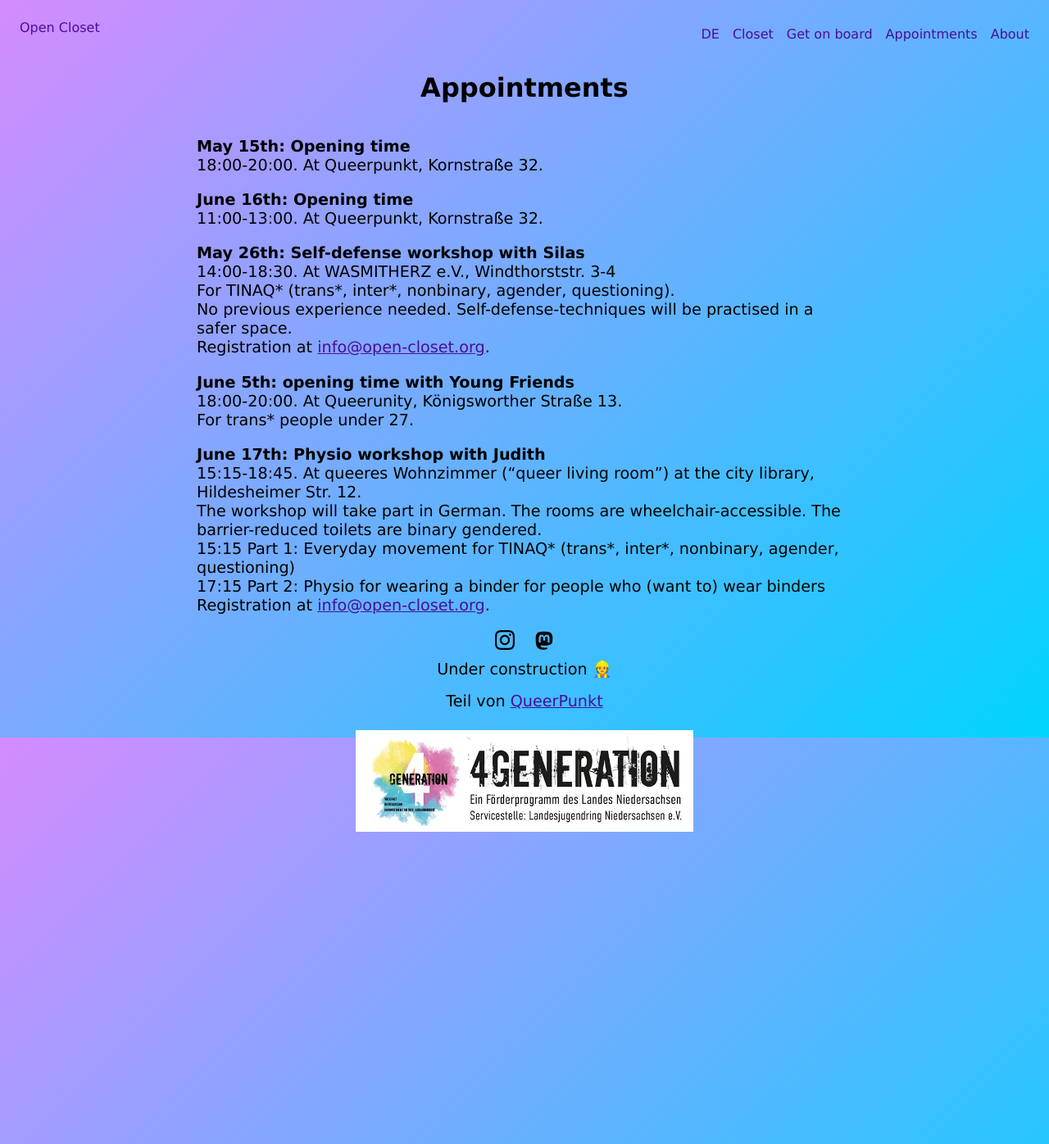
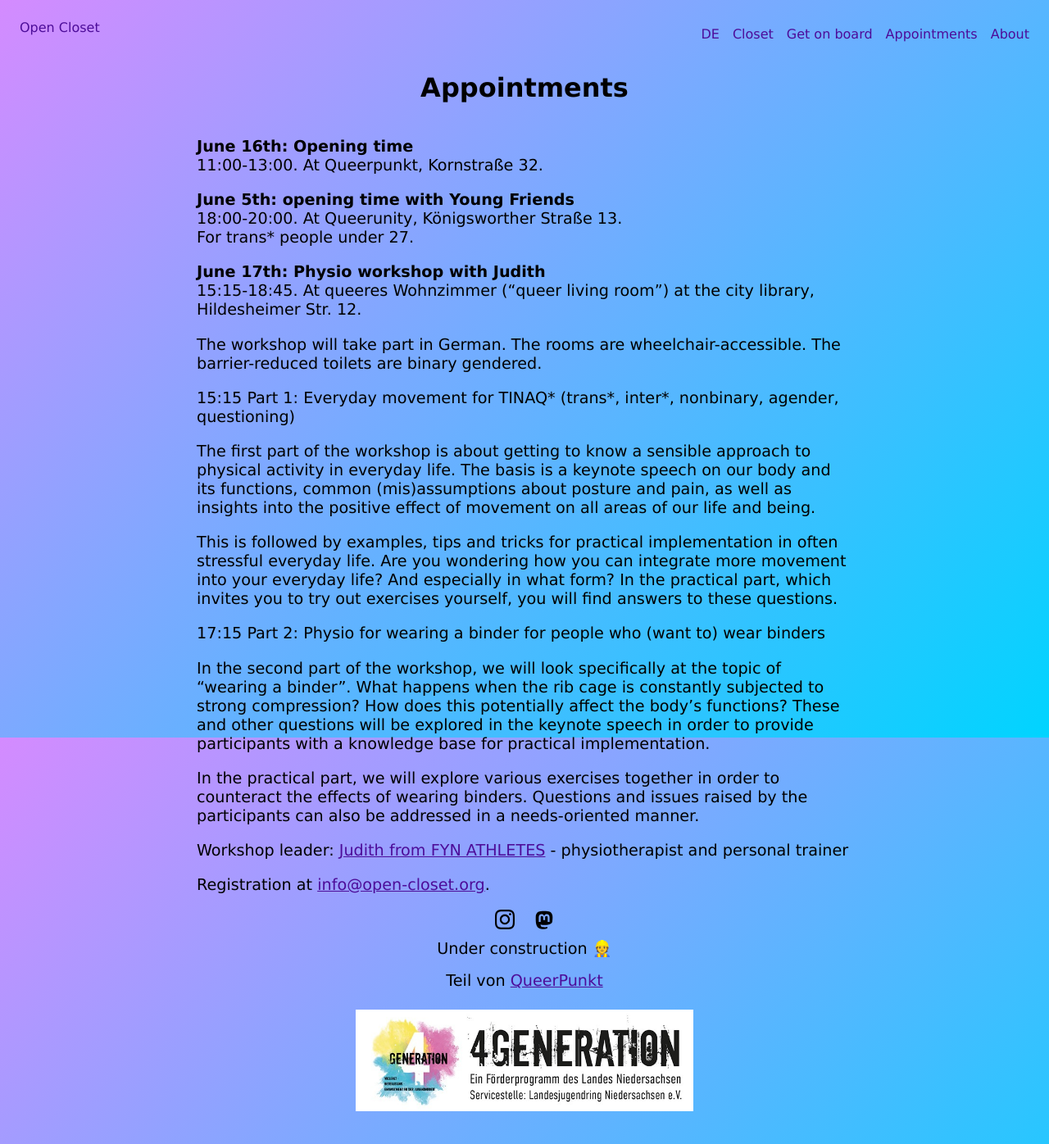
Before and after one commit to open-closet-hannover/open-closet-hannover.github.io, a Jekyll site: the page built from en/appointments.md, in a window 1280 px wide. Shown: the whole page at 82% size. Built offline with Jekyll 4.4.1, drawn with Linux system fonts in a browser that asks for light colours.

Commit message:
Update appointments

```diff
--- a/_includes/header-en.html
+++ b/_includes/header-en.html
@@ -1,6 +1,6 @@
 <script src="/assets/js/nav-toggle.js"></script>
 <nav class="nav">
-    <a href="/">Open Closet</a>
+    <a href="/en">Open Closet</a>
     <button class="nav-button" onclick="onNavPressed()"><img src="/assets/images/bars.svg"></button>
     <div class="nav-links">
         <a href="/">DE</a>
--- a/en/appointments.md
+++ b/en/appointments.md
@@ -3,26 +3,31 @@ layout: page-en
 title: Appointments
 ---
 
-**May 15th: Opening time**<br>
-18:00-20:00. At Queerpunkt, Kornstraße 32.
-
 **June 16th: Opening time**<br>
 11:00-13:00. At Queerpunkt, Kornstraße 32.
-
-**May 26th: Self-defense workshop with Silas**<br>
-14:00-18:30. At WASMITHERZ e.V., Windthorststr. 3-4<br>
-For TINAQ\* (trans\*, inter\*, nonbinary, agender, questioning).<br>
-No previous experience needed. Self-defense-techniques will be practised in a safer space. <br>
-Registration at [info@open-closet.org](mailto:info@open-closet.org).
 
 **June 5th: opening time with Young Friends**<br>
 18:00-20:00. At Queerunity, Königsworther Straße 13.<br>
 For trans\* people under 27.
 
 **June 17th: Physio workshop with Judith**<br>
-15:15-18:45. At queeres Wohnzimmer ("queer living room") at the city library, Hildesheimer Str. 12.<br>
-The workshop will take part in German. The rooms are wheelchair-accessible. The barrier-reduced toilets are binary gendered.<br>
+15:15-18:45. At queeres Wohnzimmer ("queer living room") at the city library, Hildesheimer Str. 12.
+
+The workshop will take part in German. The rooms are wheelchair-accessible. The barrier-reduced toilets are binary gendered.
+
 15:15 Part 1: Everyday movement
 for TINAQ\* (trans\*, inter\*, nonbinary, agender, questioning)<br>
-17:15 Part 2: Physio for wearing a binder for people who (want to) wear binders<br>
+
+The first part of the workshop is about getting to know a sensible approach to physical activity in everyday life. The basis is a keynote speech on our body and its functions, common (mis)assumptions about posture and pain, as well as insights into the positive effect of movement on all areas of our life and being.
+
+This is followed by examples, tips and tricks for practical implementation in often stressful everyday life. Are you wondering how you can integrate more movement into your everyday life? And especially in what form? In the practical part, which invites you to try out exercises yourself, you will find answers to these questions.
+
+17:15 Part 2: Physio for wearing a binder for people who (want to) wear binders
+
+In the second part of the workshop, we will look specifically at the topic of "wearing a binder". What happens when the rib cage is constantly subjected to strong compression? How does this potentially affect the body's functions? These and other questions will be explored in the keynote speech in order to provide participants with a knowledge base for practical implementation.
+
+In the practical part, we will explore various exercises together in order to counteract the effects of wearing binders. Questions and issues raised by the participants can also be addressed in a needs-oriented manner.
+
+Workshop leader: [Judith from FYN ATHLETES](https://www.instagram.com/fyn_athletes?igsh=ZnJjNHNidGVrOGxk) - physiotherapist and personal trainer
+
 Registration at [info@open-closet.org](mailto:info@open-closet.org).
```
Also changed, not shown: appointments.md (+16 -12 lines).
